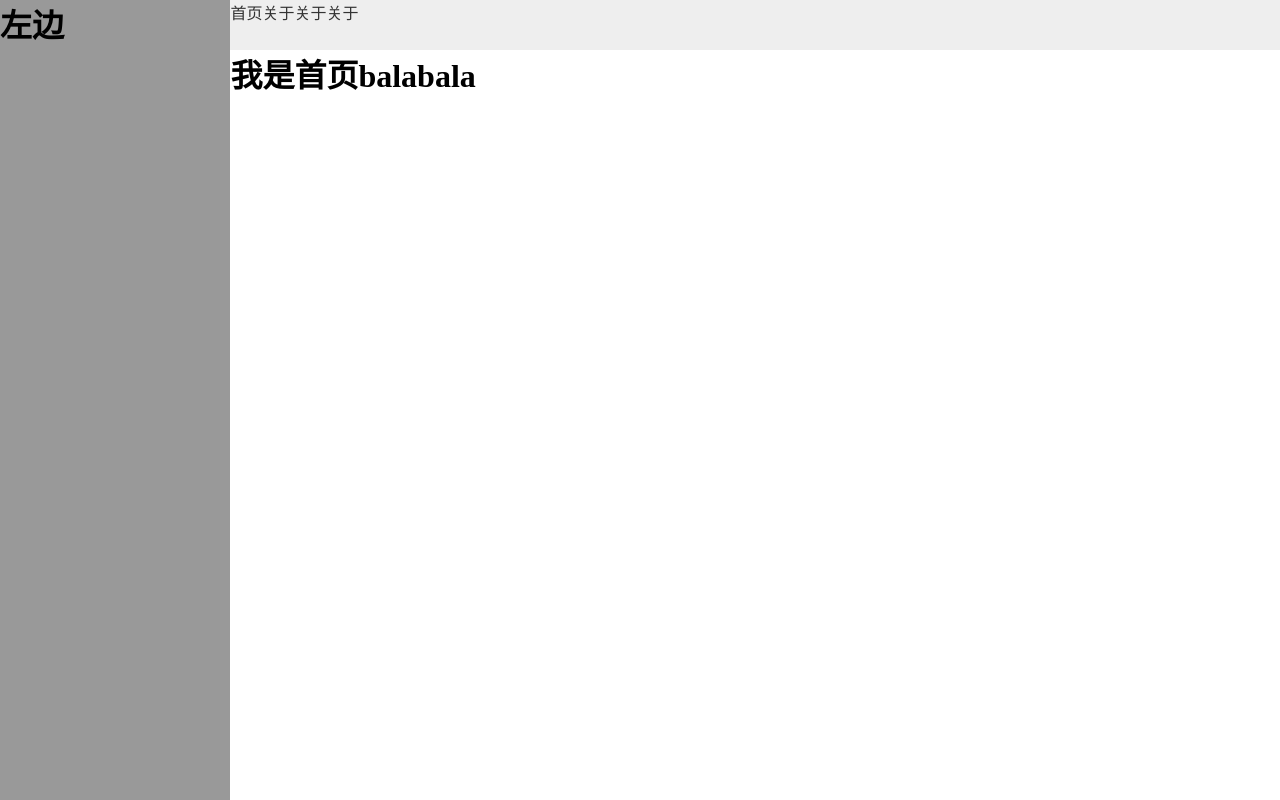
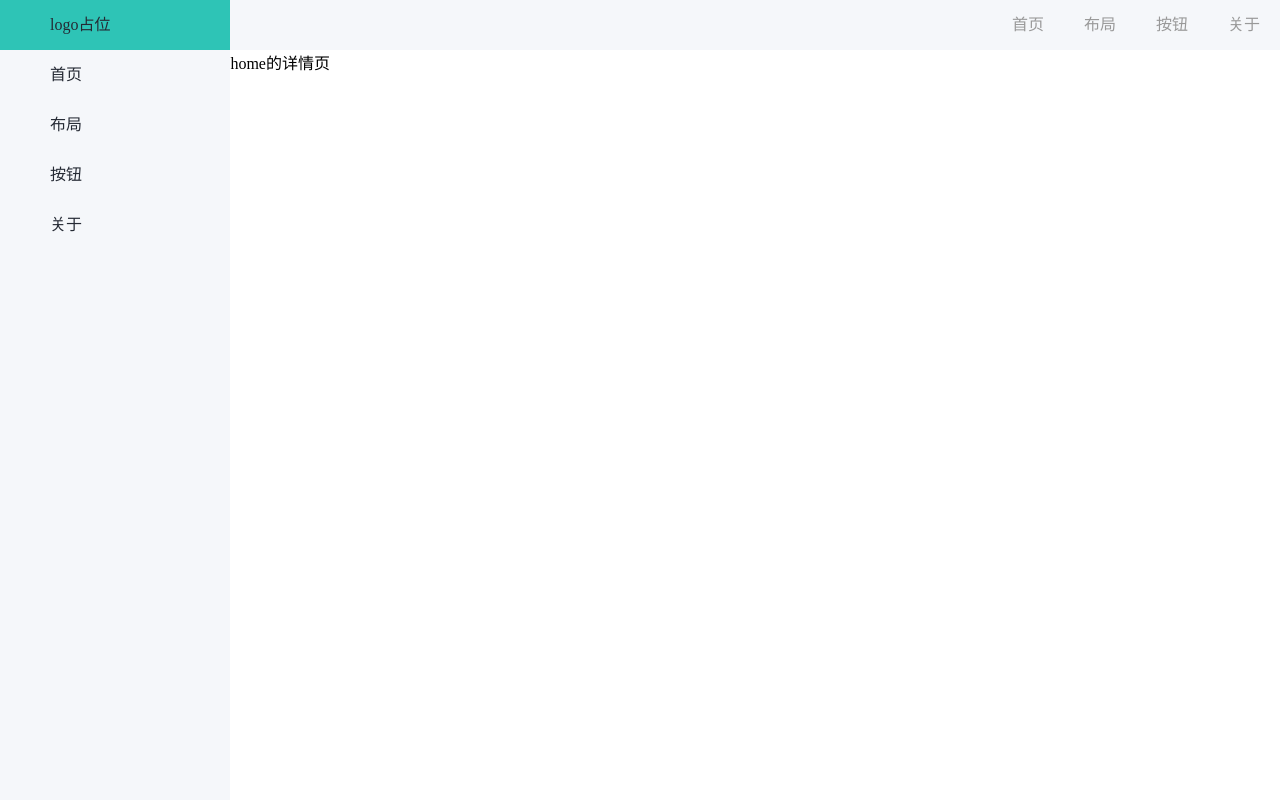
Before and after one commit to gcnova/gchon-vue3, a Vue app: page / in a window 1280 px wide. Built offline with nearby package versions, Linux system fonts and the light colour scheme.

Commit message:
feat:新增模块

```diff
--- a/src/App.vue
+++ b/src/App.vue
@@ -1,12 +1,58 @@
 <template>
-  <router-view/>
+  <div class="home">
+    <div class="left-menu">
+      <a href="#">logo占位</a>
+      <router-link to="/">首页</router-link>
+      <router-link to="/layout">布局</router-link>
+      <router-link to="/button">按钮</router-link>
+      <router-link to="/about">关于</router-link>
+    </div>
+    <right-container></right-container>
+  </div>
 </template>
 
+<script>
+import RightContainer from "@/components/Container.vue";
+
+export default {
+  name: "HomeView",
+  components: {
+    RightContainer,
+  },
+};
+</script>
+
 <style lang="less">
-@import './assets/css/global.css';
+@import "@/assets/css/global.css";
 
-#app{
+#app {
   height: 100%;
   width: 100%;
 }
+
+.home{
+  width: 100%;
+  height: 100%;
+  display: flex;
+}
+
+.left-menu {
+  width: 18%;
+  min-width: 60px;
+  height: 100%;
+  color: #2ec4b6;
+  background-color: #f5f7fa;
+  display: flex;
+  flex-direction: column;
+  a{
+        width: 100%;
+        line-height: 50px;
+        color: #252A34;
+        padding-left: 50px;
+        overflow: hidden;
+    }
+  a:hover{
+    background-color: #2ec4b6;
+  }
+}
 </style>
--- a/src/assets/css/global.css
+++ b/src/assets/css/global.css
@@ -9,6 +9,7 @@
     width: 100%;
   }
   a{
-    color: #333;
+    color: #999;
     text-decoration: none;
+    font-size: 16px;
   }
--- a/src/components/Container.vue
+++ b/src/components/Container.vue
@@ -1,12 +1,12 @@
 <template>
   <div class="container">
-      <div class="nav">
-      <router-link to="/">首页</router-link>
-      <router-link to="/about">关于</router-link>
-      <router-link to="/about">关于</router-link>
-      <router-link to="/about">关于</router-link>
+    <div class="nav">
+        <a href="">首页</a>
+        <a href="">布局</a>
+        <a href="">按钮</a>
+        <a href="">关于</a>
     </div>
-    <h1>我是首页balabala</h1>
+    <router-view />
   </div>
 </template>
 
@@ -22,7 +22,12 @@ export default {
 }
 .nav{
     display: flex;
+    justify-content: flex-end;
     height: 50px;
-    background-color: #eee;
+    background-color: #F5F7FA;
+    a{
+        padding: 0 20px;
+        line-height: 50px;
+    }
   }
 </style>
--- a/src/components/LeftMenu.vue
+++ /dev/null
@@ -1,20 +0,0 @@
-<template>
-  <div class="left-menu">
-      <h1>左边</h1>
-  </div>
-</template>
-
-<script>
-export default {
-    name: '',
-    setup() {}
-  };
-</script>
-<style lang="less" scoped>
-.left-menu{
-    width: 18%;
-    min-width: 60px;
-    height: 100%;
-    background-color: #999;
-}
-</style>
--- a/src/router/index.js
+++ b/src/router/index.js
@@ -1,5 +1,7 @@
 import { createRouter, createWebHistory } from 'vue-router'
 import HomeView from '../views/HomeView.vue'
+import LayoutView from "../views/LayoutView.vue";
+import ButtonView from "../views/ButtonView.vue";
 import AboutView from "../views/AboutView.vue";
 
 const routes = [
@@ -7,6 +9,16 @@ const routes = [
     path: '/',
     name: 'home',
     component: HomeView
+  },
+  {
+    path: '/layout',
+    name: 'layout',
+    component: LayoutView
+  },
+  {
+    path: '/button',
+    name: 'button',
+    component: ButtonView
   },
   {
     path: '/about',
--- a/src/views/AboutView.vue
+++ b/src/views/AboutView.vue
@@ -1,5 +1,5 @@
 <template>
   <div class="about">
-    <h1>关于</h1>
+    <h1>gchon 0.0.1</h1>
   </div>
 </template>
--- /dev/null
+++ b/src/views/ButtonView.vue
@@ -0,0 +1,14 @@
+<template>
+  <div>
+      button集合
+  </div>
+</template>
+
+<script>
+export default {
+    name: '',
+    setup() {}
+  };
+</script>
+<style scoped>
+</style>
--- a/src/views/HomeView.vue
+++ b/src/views/HomeView.vue
@@ -1,28 +1,20 @@
 <template>
-  <div class="home">
-    <left-menu></left-menu>
-    <right-container></right-container>
-
+  <div>
+    home的详情页
   </div>
 </template>
 
 <script>
-import LeftMenu from "@/components/LeftMenu.vue";
 import RightContainer from "@/components/Container.vue";
 
 export default {
   name: 'HomeView',
   components:{
-    LeftMenu,
     RightContainer
   }
 }
 </script>
 
 <style lang="less" scoped>
-  .home{
-    width: 100%;
-    height: 100%;
-    display: flex;
-  }
+
 </style>
--- /dev/null
+++ b/src/views/LayoutView.vue
@@ -0,0 +1,14 @@
+<template>
+  <div>
+      layout
+  </div>
+</template>
+
+<script>
+export default {
+    name: '',
+    setup() {}
+  };
+</script>
+<style scoped>
+</style>
```
